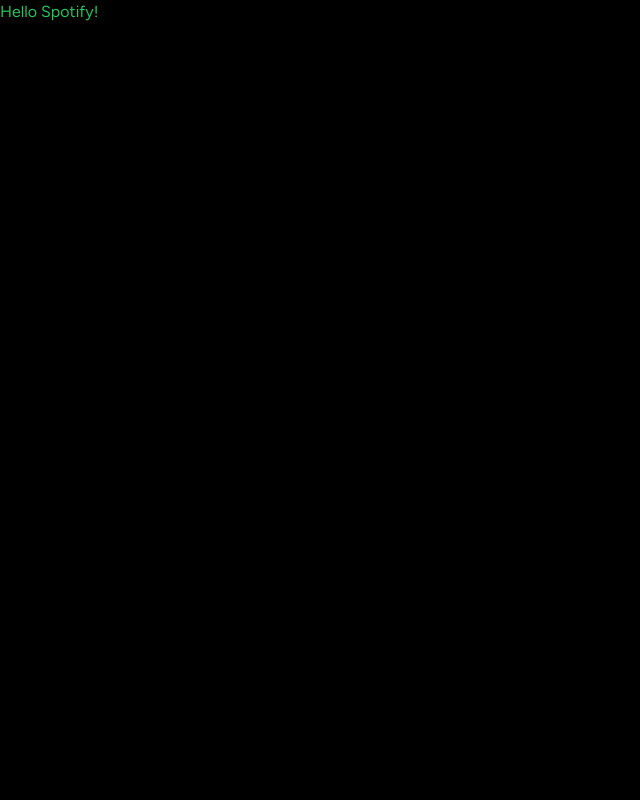
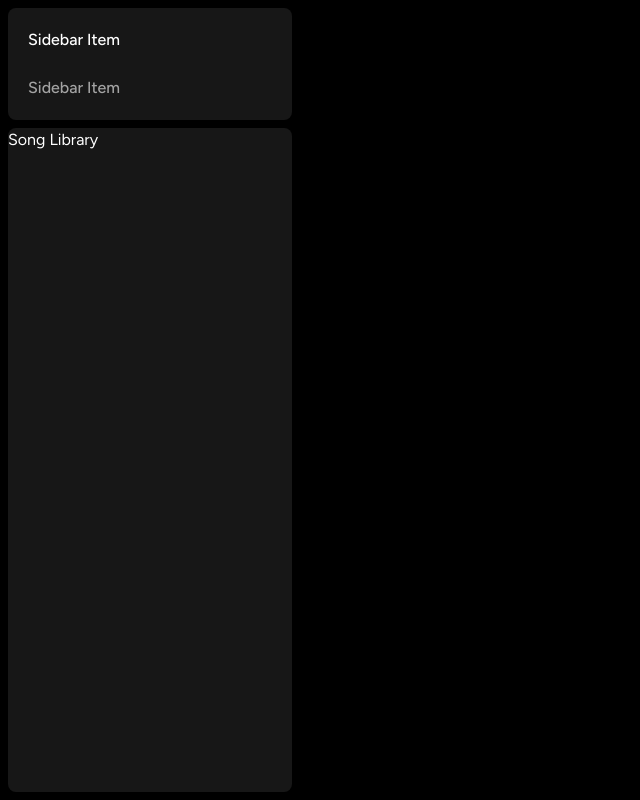
Before and after one commit to midcenturydude7/nextjs-spotify-clone-app, a Next.js app: page / in a window 1280 px wide. Shown: the whole page, without its empty margins (0-640 px from the left). Built offline with nearby package versions, Linux system fonts and the light colour scheme.

Commit message:
Working on Sidebar component(s)

```diff
--- a/app/(site)/page.tsx
+++ b/app/(site)/page.tsx
@@ -1,3 +1,3 @@
 export default function Home() {
-  return <div className="text-green-500">Hello Spotify!</div>;
+  return <div className="text-green-500">Main Content</div>;
 }
--- /dev/null
+++ b/app/components/Box.tsx
@@ -0,0 +1,24 @@
+import { twMerge } from "tailwind-merge";
+
+interface BoxProps {
+  children: React.ReactNode;
+  className?: string;
+}
+const Box: React.FC<BoxProps> = ({ children, className }) => {
+  return (
+    <div
+      className={twMerge(
+    `
+      bg-neutral-900
+      rounded-lg
+      h-fit
+      w-full
+    `,
+        className
+      )}>
+      {children}
+    </div>
+  );
+};
+
+export default Box;
--- /dev/null
+++ b/app/components/Sidebar.tsx
@@ -0,0 +1,50 @@
+"use client";
+import React from "react";
+import Box from "./Box";
+import SidebarItem from "./SidebarItem";
+import { usePathname } from "next/navigation";
+import { HiHome } from "react-icons/hi";
+import { BiSearch } from "react-icons/bi";
+
+interface SidebarProps {
+  children: React.ReactNode;
+}
+
+const Sidebar: React.FC<SidebarProps> = ({ children }) => {
+  const pathname = usePathname();
+
+  const routes = React.useMemo(
+    () => [
+      {
+        icon: HiHome,
+        label: "Home",
+        active: pathname !== "/search",
+        href: "/",
+      },
+      {
+        icon: BiSearch,
+        label: "Search",
+        active: pathname === "/search",
+        href: "/search",
+      },
+    ],
+    [pathname]
+  );
+
+  return (
+    <div className="flex h-full">
+      <div className="hidden md:flex flex-col gap-y-2 bg-black h-full w-[300px] p-2">
+        <Box>
+          <div className="flex flex-col gap-y-4 px-5 py-4">
+            {routes.map((item) => (
+              <SidebarItem key={item.label} {...item} />
+            ))}
+          </div>
+        </Box>
+        <Box className="overflow-y-auto h-full">Song Library</Box>
+      </div>
+    </div>
+  );
+};
+
+export default Sidebar;
--- /dev/null
+++ b/app/components/SidebarItem.tsx
@@ -0,0 +1,45 @@
+import React from "react";
+import Link from "next/link";
+import { twMerge } from "tailwind-merge";
+import { IconType } from "react-icons";
+
+interface SidebarItemProps {
+  icon: IconType;
+  label: string;
+  active?: boolean;
+  href: string;
+}
+
+const SidebarItem: React.FC<SidebarItemProps> = ({
+  icon: Icon,
+  label,
+  active,
+  href,
+}) => {
+  return (
+    <Link
+      href={href}
+      className={twMerge(
+        `
+          flex
+          flex-row
+          h-auto
+          items-center
+          w-full
+          gap-x-4
+          text-md
+          font-medium
+          cursor-pointer
+          hover:text-white
+          transition
+          text-neutral-400
+          py-1
+        `,
+        active && "text-white"
+      )}>
+      Sidebar Item
+    </Link>
+  );
+};
+
+export default SidebarItem;
--- a/app/layout.tsx
+++ b/app/layout.tsx
@@ -1,3 +1,5 @@
+import Sidebar from "./components/Sidebar";
+
 import "./globals.css";
 import type { Metadata } from "next";
 import { Figtree } from "next/font/google";
@@ -17,7 +19,9 @@
 }) {
   return (
     <html lang="en">
-      <body className={font.className}>{children}</body>
+      <body className={font.className}>
+        <Sidebar>{children}</Sidebar>
+      </body>
     </html>
   );
 }
--- a/package.json
+++ b/package.json
@@ -19,6 +19,8 @@
     "postcss": "8.4.27",
     "react": "18.2.0",
     "react-dom": "18.2.0",
+    "react-icons": "^4.10.1",
+    "tailwind-merge": "^1.14.0",
     "tailwindcss": "3.3.3",
     "typescript": "5.1.6"
   }
```
Also changed, not shown: 1 other file (tests, documents, lock files or other folders).
